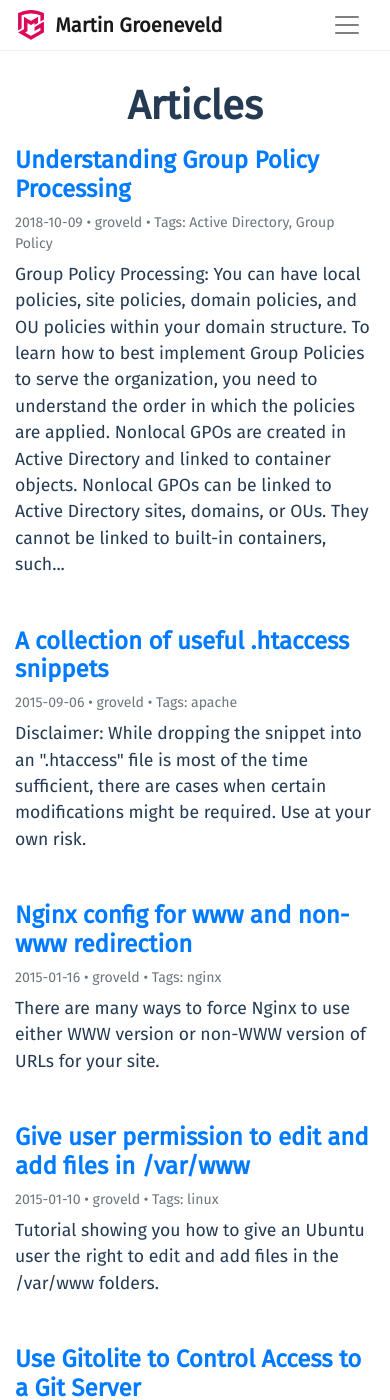
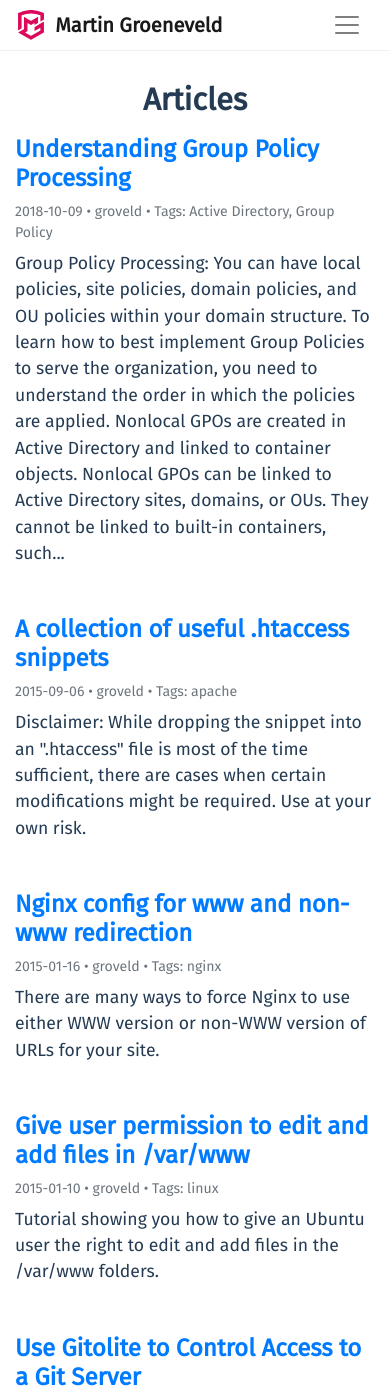
Before and after one commit to groveld/groveld.github.io, a Jekyll site: the page built from jekyll/_pages/index.md, in a window 390 px wide and 1400 px high. Built offline with Jekyll 4.4.1, drawn with Linux system fonts in a browser that asks for light colours.

Commit message:
mobile adjustments

```diff
--- a/jekyll/css/main.css
+++ b/jekyll/css/main.css
@@ -178,6 +178,11 @@ footer {
     font-size: 100%;
   }
 
+  .h1, h1 {
+    font-size: 1.75em;
+    line-height: 1.2;
+  }
+
   .navbar-nav {
     margin-top: 5px!important;
   }
```
